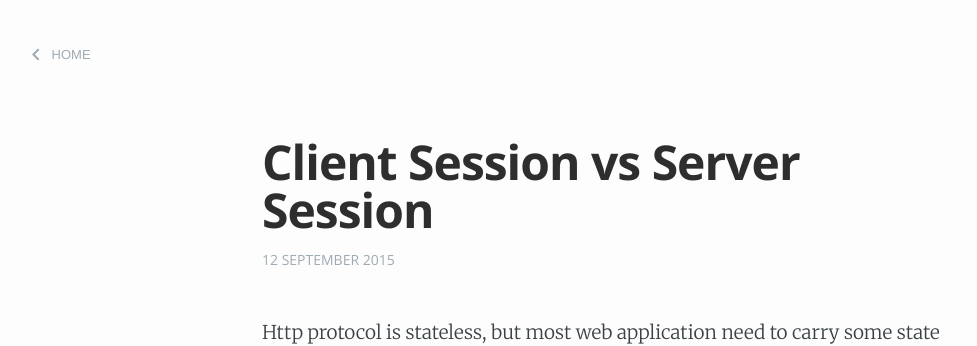
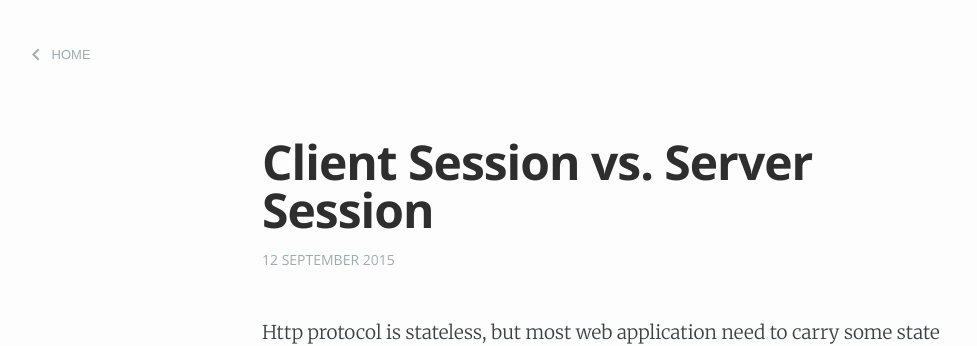
Before and after one commit to rodson/rodson.github.io, a Jekyll site: the page built from _posts/2015-09-10-client-session-vs-server-session.markdown, in a window 1280 px wide and 900 px high. Shown: the top 346 px of the window, without its empty margins (33-1010 px from the left). Built offline with Jekyll 4.4.1, drawn with Linux system fonts in a browser that asks for light colours.

```diff
--- a/_includes/head.html
+++ b/_includes/head.html
@@ -6,6 +6,8 @@
   <title>{% if page.title %}{{ page.title }}{% else %}{{ site.title }}{% endif %}</title>
   <meta name="description" content="{% if page.excerpt %}{{ page.excerpt | strip_html | strip_newlines | truncate: 160 }}{% else %}{{ site.description }}{% endif %}">
 
+  <meta name="keywords" content="rodson luo build web">
+
   <link rel="stylesheet" type="text/css" href="//fonts.googleapis.com/css?family=Merriweather:300,700,700italic,300italic|Open+Sans:700,400">
 
   <link rel="stylesheet" href="{{ "/css/main.css" | prepend: site.baseurl }}">
--- a/_posts/2015-09-10-client-session-vs-server-session.markdown
+++ b/_posts/2015-09-10-client-session-vs-server-session.markdown
@@ -1,6 +1,6 @@
 ---
 layout: post
-title: "Client Session vs Server Session"
+title: "Client Session vs. Server Session"
 permalink: client-session-vs-server-session
 date: 2015-09-12 3:06
 categories: session authentication
```
